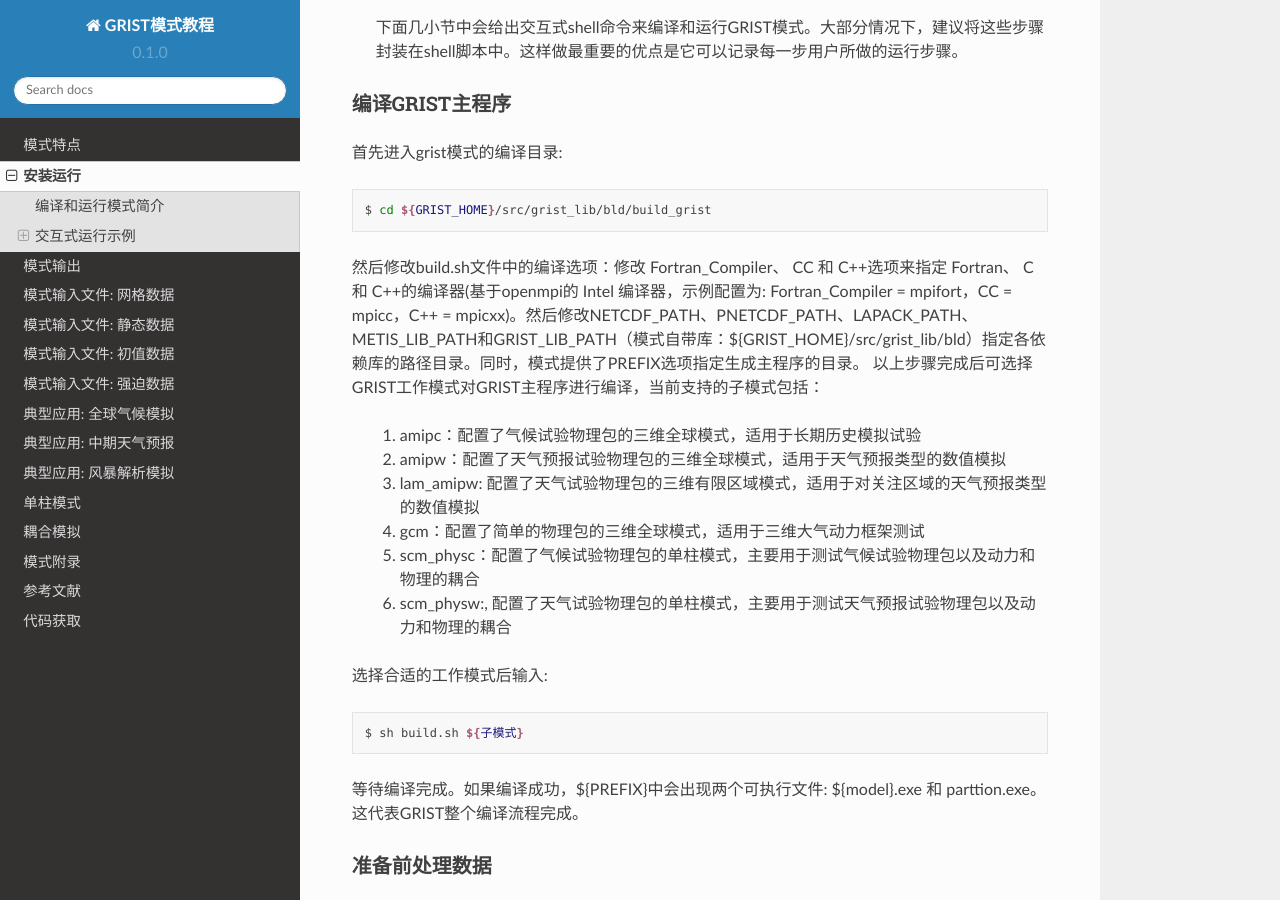
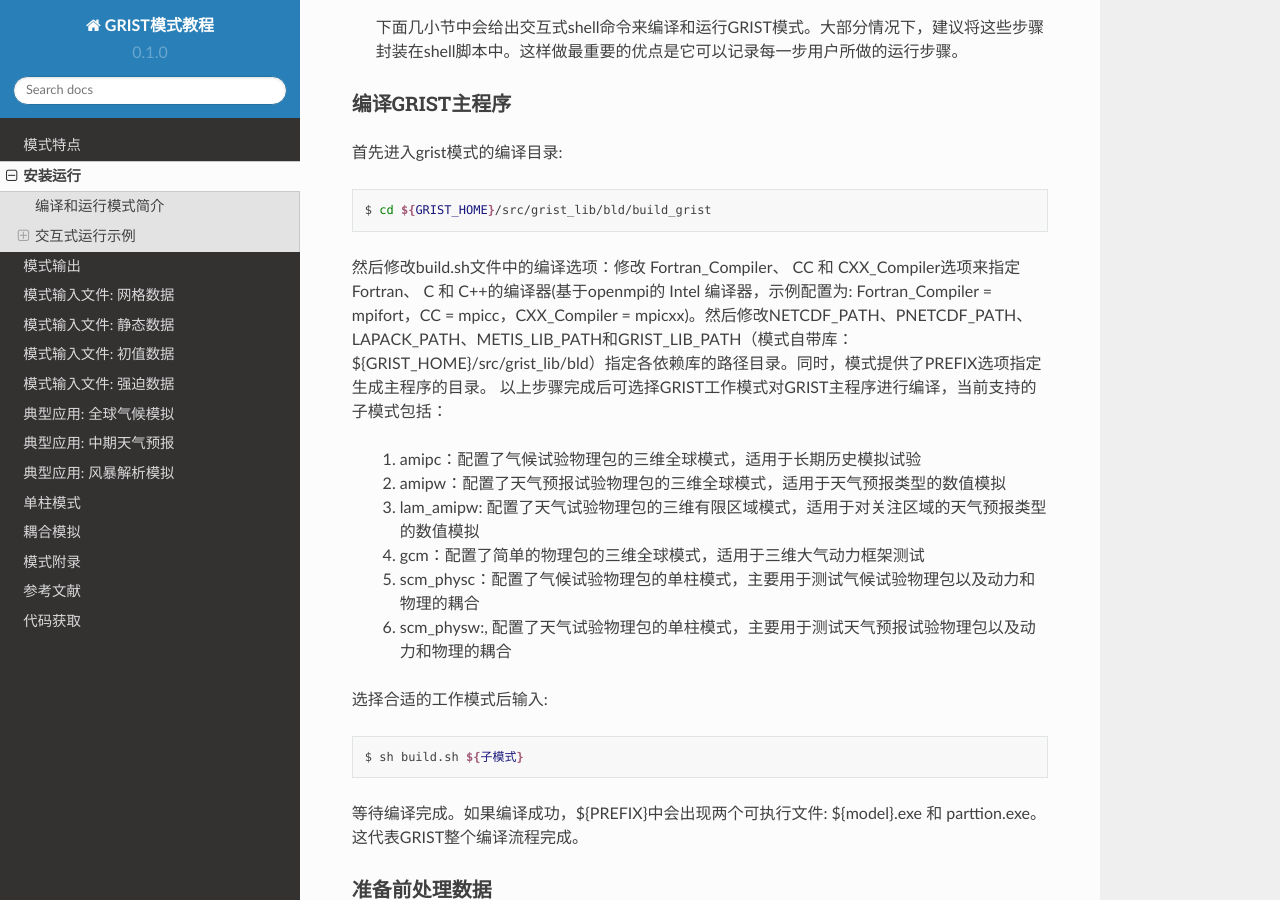
Before and after one commit to GRIST-Dev/GRIST_Tutorial, a Sphinx documentation site: the page built from docs/source/install.rst, in a window 1280 px wide and 900 px high, scrolled down 1026 px. Built offline with Sphinx 7.4.7 and the Read the Docs theme 2.0.0, drawn with Linux system fonts in a browser that asks for light colours.

Commit message:
Update install.rst

```diff
--- a/docs/source/install.rst
+++ b/docs/source/install.rst
@@ -38,7 +38,7 @@
 
   $ cd ${GRIST_HOME}/src/grist_lib/bld/build_grist
 
-然后修改build.sh文件中的编译选项：修改 Fortran_Compiler、 CC 和 C++选项来指定 Fortran、 C 和 C++的编译器(基于openmpi的 Intel 编译器，示例配置为: Fortran_Compiler = mpifort，CC = mpicc，C++ = mpicxx)。然后修改NETCDF_PATH、PNETCDF_PATH、LAPACK_PATH、METIS_LIB_PATH和GRIST_LIB_PATH（模式自带库：${GRIST_HOME}/src/grist_lib/bld）指定各依赖库的路径目录。同时，模式提供了PREFIX选项指定生成主程序的目录。
+然后修改build.sh文件中的编译选项：修改 Fortran_Compiler、 CC 和 CXX_Compiler选项来指定 Fortran、 C 和 C++的编译器(基于openmpi的 Intel 编译器，示例配置为: Fortran_Compiler = mpifort，CC = mpicc，CXX_Compiler = mpicxx)。然后修改NETCDF_PATH、PNETCDF_PATH、LAPACK_PATH、METIS_LIB_PATH和GRIST_LIB_PATH（模式自带库：${GRIST_HOME}/src/grist_lib/bld）指定各依赖库的路径目录。同时，模式提供了PREFIX选项指定生成主程序的目录。
 以上步骤完成后可选择GRIST工作模式对GRIST主程序进行编译，当前支持的子模式包括：
       #. amipc：配置了气候试验物理包的三维全球模式，适用于长期历史模拟试验
       #. amipw：配置了天气预报试验物理包的三维全球模式，适用于天气预报类型的数值模拟
```
